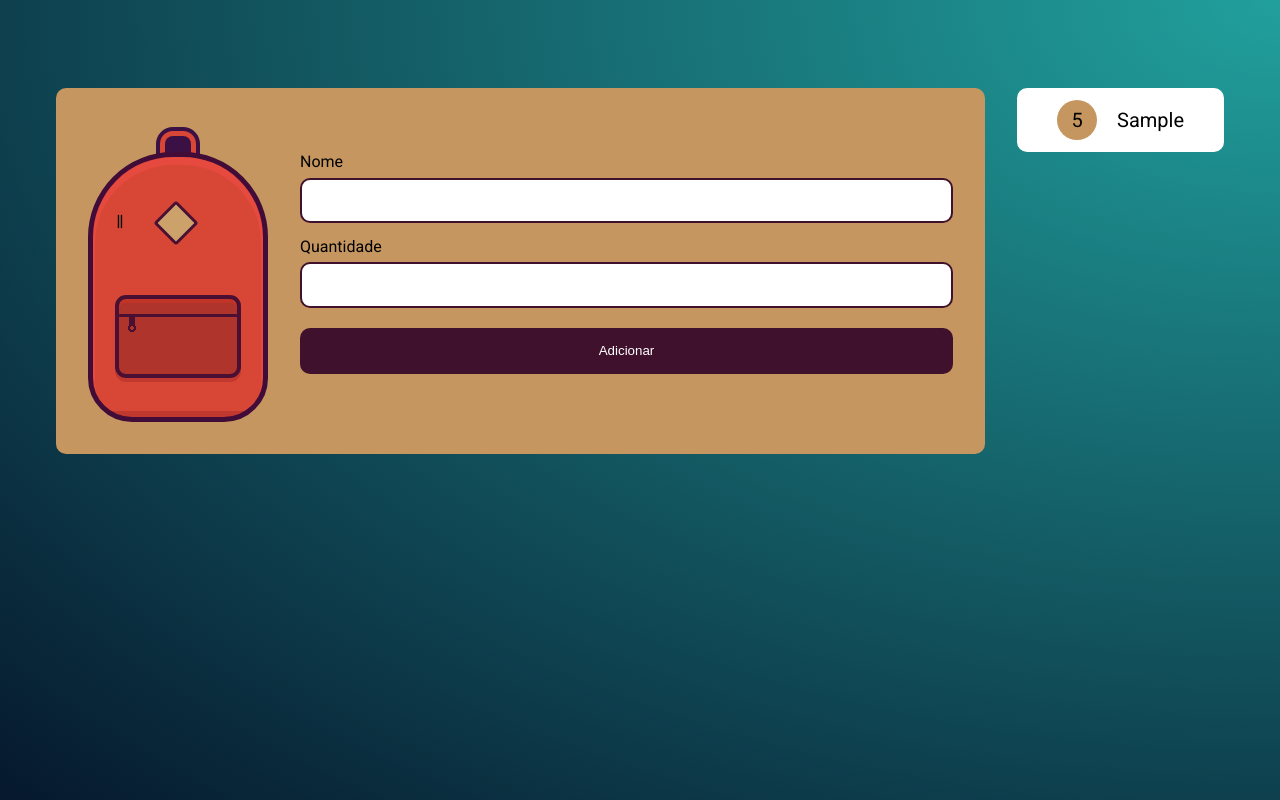
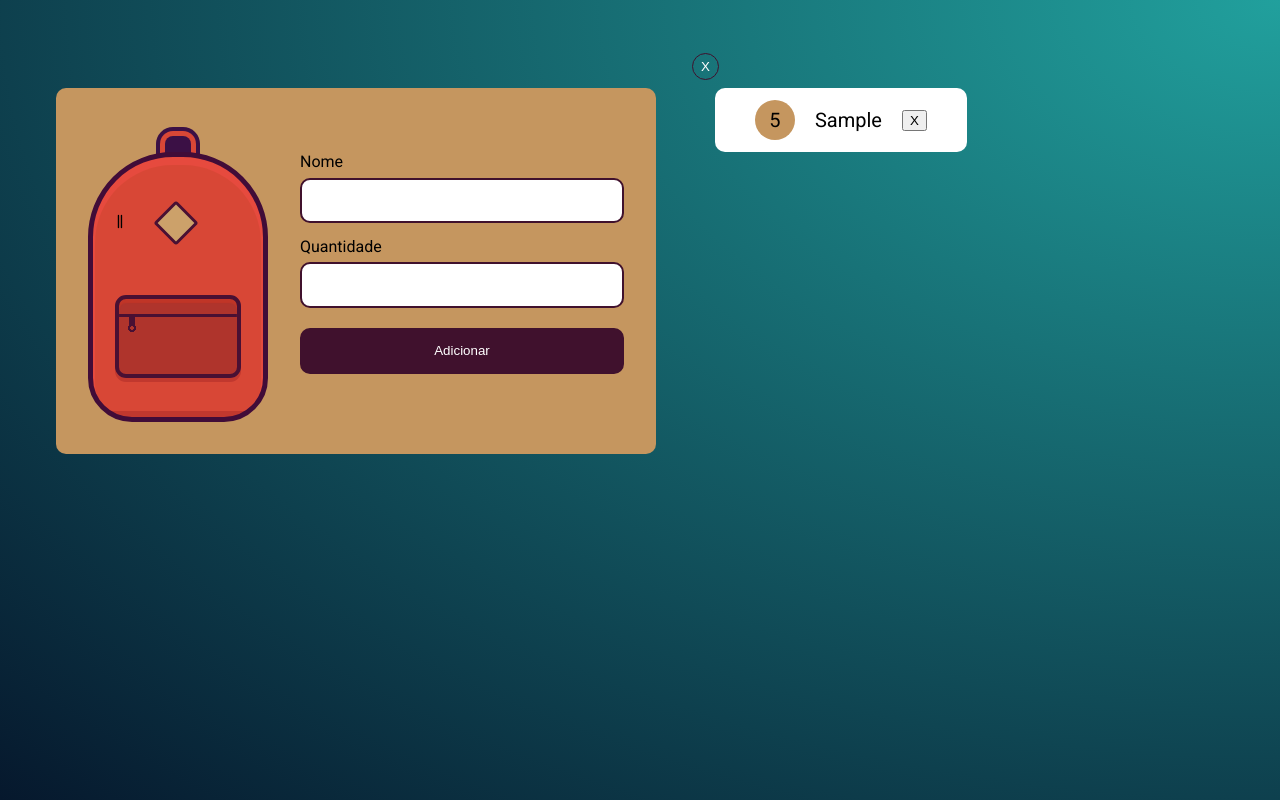
Before and after one commit to OnlySig/MochilaViagem, a plain HTML site: page index.html in a window 1280 px wide. Both pictures are taken after typing "Sample", "5" into the empty fields and a click on the input "Adicionar". Drawn offline with Linux system fonts and the light colour scheme.

Commit message:
add: keyId, delete, atualizaElemento

```diff
--- a/css/style.css
+++ b/css/style.css
@@ -8,11 +8,10 @@ html {
     padding: 10vh 3em 0;
     display: flex;
     align-items: flex-start;
-    gap: 2em;
+    gap: 1em;
 }
 
 .principal {
-    flex-grow: 1;
     flex-basis: auto;
     min-width: 600px;
     padding: 4em 2em 2em;
@@ -129,3 +128,24 @@ html {
     Background: #C5965F;
     font-weight: 400;
 }
+
+/*-------------------ItensNovos-----------------------*/
+
+.remove {
+    position: relative;
+    top: -35px;
+    left: 20px;
+    background-color: transparent;
+    color: white;
+    outline: none;
+    border: 1px solid #40112D;
+    border-radius: 9999px;
+    padding: 5px 8px;
+    cursor: pointer;
+    transition: .2s;
+}
+
+.remove:hover {
+    background-color: #40112D;
+    font-weight: 700;
+}
--- a/index.html
+++ b/index.html
@@ -23,7 +23,7 @@
                 <input type="submit" value="Adicionar" class="cadastrar">
             </form>
         </div>
-
+        <button class="remove" id="remove">X</button>
         <ul class="lista" id="lista">
         </ul>
     </main>
--- a/js/main.js
+++ b/js/main.js
@@ -1,6 +1,12 @@
 const form = document.querySelector('#novoItem')
 const list = document.querySelector('#lista')
-const itens = JSON.parse(localStorage.getItem("itens")) || [];
+const itens = JSON.parse(localStorage.getItem("itens")) || []
+const remover = document.querySelector('#remove')
+
+remover.addEventListener('click', () =>{
+  localStorage.clear()
+  location.reload() //recarrega a página automaticamente
+})
 
 itens.forEach(element => {
   criaElemento(element)
@@ -9,14 +15,24 @@ itens.forEach(element => {
 form.addEventListener('submit', (event) => {
   const nome = event.target.elements['nome'];
   const qtd = event.target.elements['quantidade'];
+  const existe = itens.find(element => element.nome === nome.value)
+
   const itemAtual = {
     "nome": nome.value,
     "qtd": qtd.value
   }
   event.preventDefault()
-  criaElemento(itemAtual)
-
-  itens.push(itemAtual)
+  if(nome.value === '' || qtd.value === '' || qtd.value <= 0) {
+  alert('[ERRO] valores invalidos')
+  } else if(existe) {
+    itemAtual.id = existe.id
+    atualizaElemento(itemAtual)
+    itens[existe.id] = itemAtual
+  } else {
+    itemAtual.id = itens.length
+    criaElemento(itemAtual)
+    itens.push(itemAtual)
+  }
   localStorage.setItem("itens", JSON.stringify(itens))
 
   limparForm(nome.value = '', qtd.value = '')
@@ -29,13 +45,25 @@ function criaElemento(item) {
 
   const numero = document.createElement('strong')
   novoItem.appendChild(numero)
+  numero.dataset.id = item.id
 
   numero.innerHTML = item.qtd
   novoItem.innerHTML += item.nome
 
+  novoItem.appendChild(botaoDeleta())
   list.appendChild(novoItem)
 
 }
 
+function atualizaElemento(item) {
+  document.querySelector("[data-id='"+item.id+"']").innerHTML = item.qtd
+}
+
+function botaoDeleta() {
+  const elementoBotao = document.createElement("button")
+  elementoBotao.innerHTML = "X"
+  return elementoBotao;
+}
+
 function limparForm() {
 }
```
